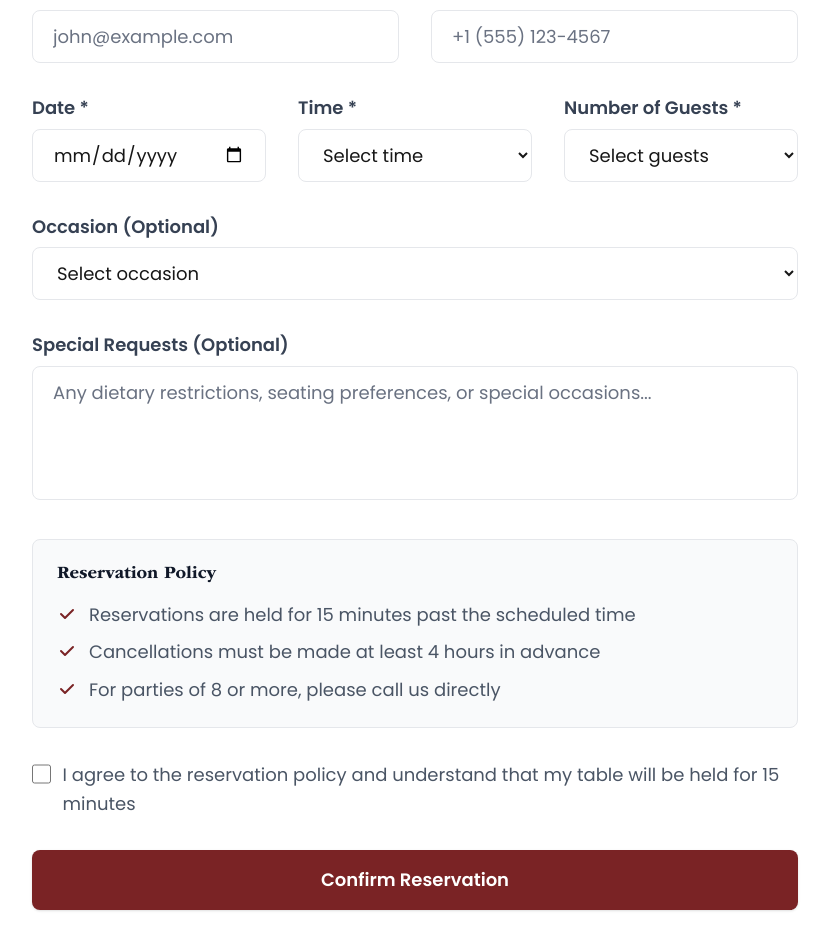
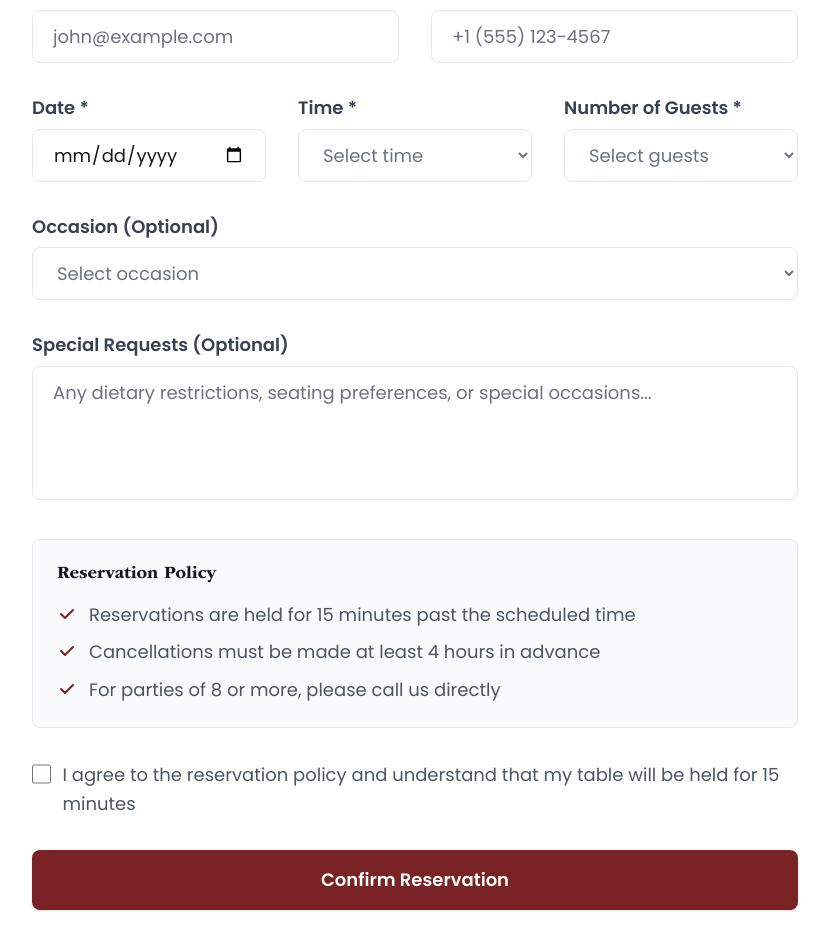
Before and after one commit to LYNKSPortal/la-nuova-isola-iom, a Next.js app: page /reservations in a window 1280 px wide. Shown: the part 880-1806 px from the top of the page, without its empty margins (225-1054 px from the left). Built offline with nearby package versions, Linux system fonts and the light colour scheme.

Commit message:
Make dropdown placeholder text darker for better readability

```diff
--- a/src/components/ReservationForm.tsx
+++ b/src/components/ReservationForm.tsx
@@ -180,9 +180,9 @@ export default function ReservationForm() {
                     value={formData.time}
                     onChange={handleChange}
                     required
-                    className="w-full px-5 py-3 border border-gray-200 rounded-lg focus:outline-none focus:ring-2 focus:ring-[#7A2325] 500 focus:border-transparent transition-all"
+                    className="w-full px-5 py-3 border border-gray-200 rounded-lg focus:outline-none focus:ring-2 focus:ring-[#7A2325] 500 focus:border-transparent transition-all text-gray-500"
                   >
-                    <option value="">Select time</option>
+                    <option value="" className="text-gray-500">Select time</option>
                     <option value="11:30">11:30 AM</option>
                     <option value="12:00">12:00 PM</option>
                     <option value="12:30">12:30 PM</option>
@@ -207,9 +207,9 @@ export default function ReservationForm() {
                     value={formData.guests}
                     onChange={handleChange}
                     required
-                    className="w-full px-5 py-3 border border-gray-200 rounded-lg focus:outline-none focus:ring-2 focus:ring-[#7A2325] 500 focus:border-transparent transition-all"
+                    className="w-full px-5 py-3 border border-gray-200 rounded-lg focus:outline-none focus:ring-2 focus:ring-[#7A2325] 500 focus:border-transparent transition-all text-gray-500"
                   >
-                    <option value="">Select guests</option>
+                    <option value="" className="text-gray-500">Select guests</option>
                     <option value="1">1 Guest</option>
                     <option value="2">2 Guests</option>
                     <option value="3">3 Guests</option>
@@ -231,9 +231,9 @@ export default function ReservationForm() {
                   name="occasion"
                   value={formData.occasion}
                   onChange={handleChange}
-                  className="w-full px-5 py-3 border border-gray-200 rounded-lg focus:outline-none focus:ring-2 focus:ring-[#7A2325] 500 focus:border-transparent transition-all"
+                  className="w-full px-5 py-3 border border-gray-200 rounded-lg focus:outline-none focus:ring-2 focus:ring-[#7A2325] 500 focus:border-transparent transition-all text-gray-500"
                 >
-                  <option value="">Select occasion</option>
+                  <option value="" className="text-gray-500">Select occasion</option>
                   <option value="birthday">Birthday</option>
                   <option value="anniversary">Anniversary</option>
                   <option value="date-night">Date Night</option>
```
